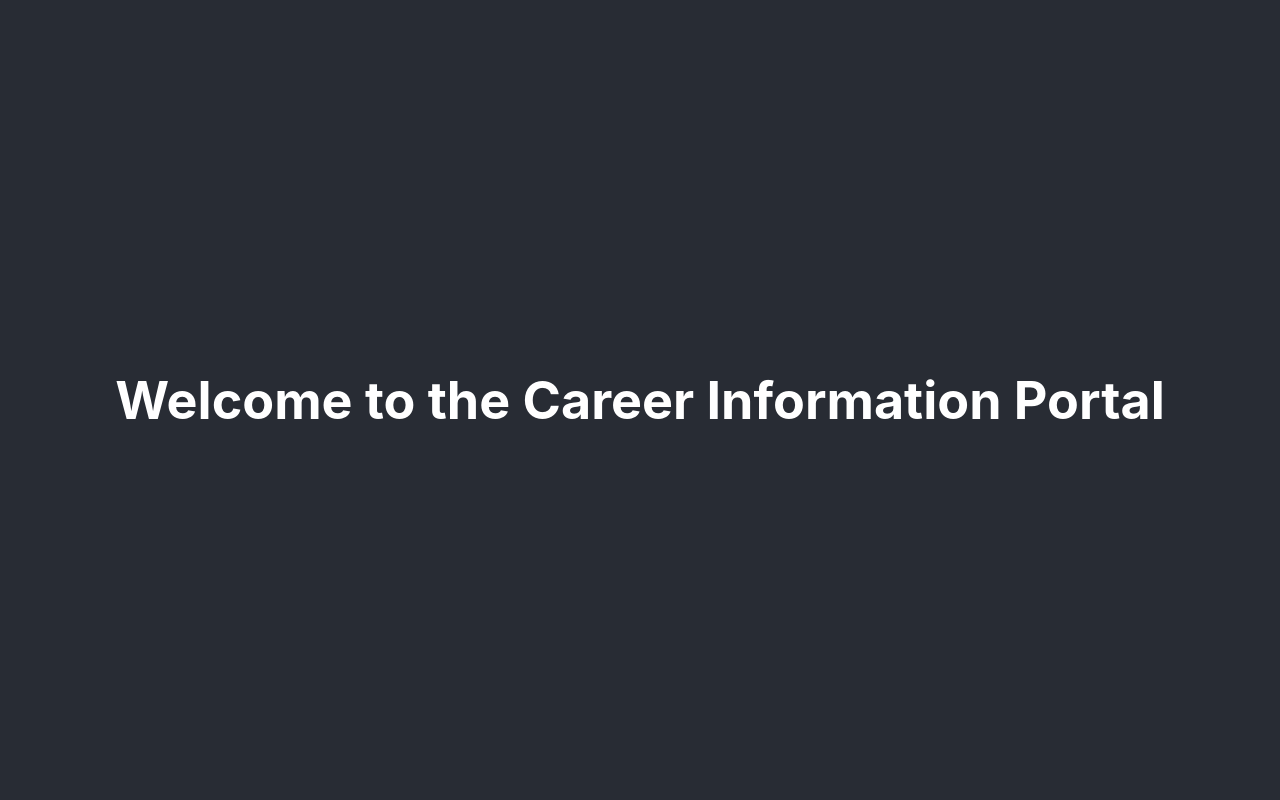
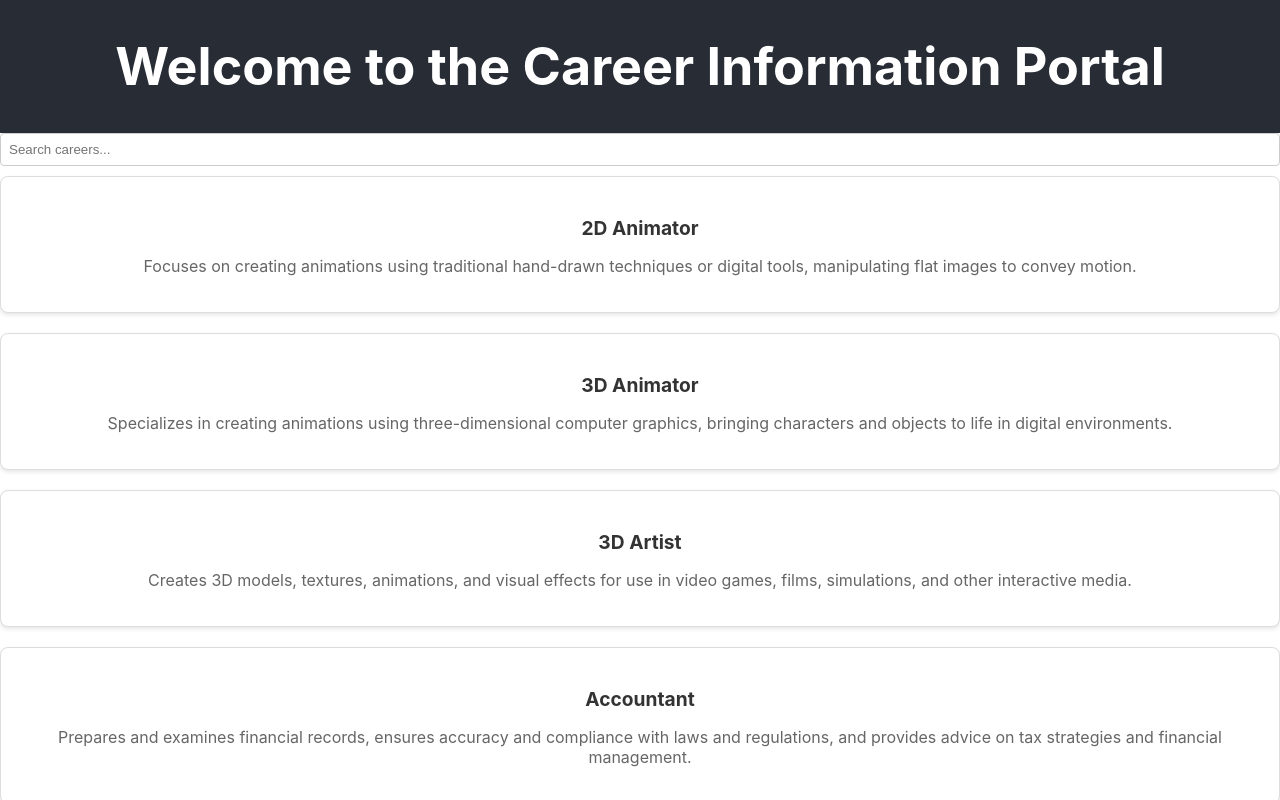
Before and after one commit to vinaysb1/careerinfo_up_fe, a React (Create React App) app: page / in a window 1280 px wide. Shown: the top 800 px of the page. Built offline with nearby package versions, Linux system fonts and the light colour scheme.

Commit message:
ci_up_lesson6_added_card_layout

```diff
--- a/src/App.css
+++ b/src/App.css
@@ -15,7 +15,7 @@
 
 .App-header {
   background-color: #282c34;
-  min-height: 100vh;
+  min-height: 8vh;
   display: flex;
   flex-direction: column;
   align-items: center;
--- /dev/null
+++ b/src/components/CareerCard.css
@@ -0,0 +1,19 @@
+.career-card {
+    background-color: #ffffff;
+    border: 1px solid #dddddd;
+    border-radius: 8px;
+    padding: 20px;
+    margin-bottom: 20px;
+    box-shadow: 0 2px 4px rgba(0, 0, 0, 0.1);
+}
+
+.career-card h3 {
+    margin-bottom: 10px;
+    font-size: 1.2rem;
+    color: #333333;
+}
+
+.career-card p {
+    font-size: 1rem;
+    color: #666666;
+}
--- /dev/null
+++ b/src/components/CareerCard.js
@@ -0,0 +1,13 @@
+import React from "react";
+import "./CareerCard.css";
+
+const CareerCard = ({ career }) => {
+    return (
+        <div className="career-card">
+            <h3>{career.title}</h3>
+            <p>{career.description}</p>
+        </div>
+    );
+};
+
+export default CareerCard;
--- a/src/components/CareerList.js
+++ b/src/components/CareerList.js
@@ -1,6 +1,7 @@
 import React, { useState } from "react";
 import careers from "../mockdata/data";
 import "./CareerList.css"; // Import CSS file
+import CareerCard from "./CareerCard";
 
 const CareerList = () => {
     const [searchTerm, setSearchTerm] = useState("");
@@ -39,7 +40,7 @@ const CareerList = () => {
     });
 
     return (
-        <div>
+        <div className="career-list">
             <div className="search-container">
                 <input
                     type="text"
@@ -69,13 +70,12 @@ const CareerList = () => {
                     </button>
                 )}
             </div>
-            <ol>
+            <div className="card-container">
                 {filteredCareers.map((career) => (
-                    <li key={career.id}>
-                        {career.title} : {career.description}
-                    </li>
+                    <CareerCard key={career.id} career={career} />
                 ))}
-            </ol>
+            </div>
+
         </div>
     );
 };
```
